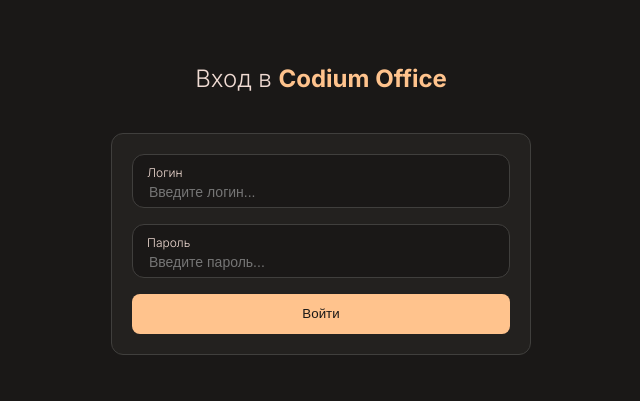
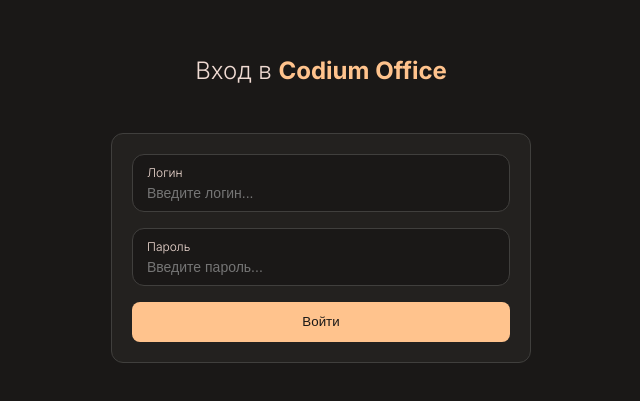
Before and after one commit to codiumkg/backoffice-archive, a Next.js app: page /login in a window 1280 px wide. Shown: the part 191-592 px from the top of the page, without its empty margins (319-959 px from the left). Built offline with nearby package versions, Linux system fonts and the light colour scheme.

Commit message:
Set up inputs

```diff
--- a/app/layout.tsx
+++ b/app/layout.tsx
@@ -1,4 +1,5 @@
 import type { Metadata } from "next";
+import { Toaster } from "react-hot-toast";
 import { Inter } from "next/font/google";
 import "./globals.css";
 
@@ -16,7 +17,10 @@
 }) {
   return (
     <html lang="en">
-      <body className={inter.className}>{children}</body>
+      <body className={inter.className}>
+        <Toaster />
+        {children}
+      </body>
     </html>
   );
 }
--- a/components/Login/Login.module.scss
+++ b/components/Login/Login.module.scss
@@ -7,7 +7,7 @@
 }
 
 .heading {
-  margin-bottom: 40px;
+  margin-bottom: 48px;
   text-align: center;
 }
 
--- a/components/Login/Login.tsx
+++ b/components/Login/Login.tsx
@@ -1,11 +1,35 @@
 "use client";
 
+import { useForm, SubmitHandler } from "react-hook-form";
+import { useNotification } from "@/hooks/useNotification";
 import Button from "../shared/Button/Button";
 import CustomInput from "../shared/CustomInput/CustomInput";
 import Typography from "../shared/Typography/Typography";
 import styles from "./Login.module.scss";
+import { ILogin } from "@/interfaces/auth";
+
+const initialValues = {
+  username: "",
+  password: "",
+};
+
+interface LoginForm {
+  username: string;
+  password: string;
+}
 
 export default function Login() {
+  const loginForm = useForm<LoginForm>({
+    defaultValues: initialValues,
+    mode: "onChange",
+  });
+
+  const { showErrorNotification } = useNotification();
+
+  const onSubmit: SubmitHandler<LoginForm> = (data: ILogin) => {
+    showErrorNotification("Неверный логин или пароль");
+  };
+
   return (
     <div>
       <div className={styles.heading}>
@@ -14,20 +38,22 @@
         </Typography>
       </div>
       <div className={styles.card}>
-        <form>
+        <form onSubmit={loginForm.handleSubmit(onSubmit)}>
           <CustomInput
-            name="username"
             label="Логин"
             placeholder="Введите логин..."
+            {...loginForm.register("username")}
+            onChange={(e) => loginForm.setValue("username", e.target.value)}
           />
           <CustomInput
-            name="password"
             label="Пароль"
             placeholder="Введите пароль..."
             type="password"
+            {...loginForm.register("password")}
+            onChange={(e) => loginForm.setValue("password", e.target.value)}
           />
 
-          <Button text="Войти" />
+          <Button text="Войти" type="submit" />
         </form>
       </div>
     </div>
--- a/components/shared/Button/Button.module.scss
+++ b/components/shared/Button/Button.module.scss
@@ -8,6 +8,7 @@
   width: 100%;
   padding: 8px 12px;
   border-radius: 8px;
+  cursor: pointer;
 }
 
 .disabled {
--- a/components/shared/Button/Button.tsx
+++ b/components/shared/Button/Button.tsx
@@ -4,14 +4,21 @@
 interface Props {
   text: string;
   disabled?: boolean;
+  type?: "button" | "submit";
   onClick?: () => void;
 }
 
-export default function Button({ text, disabled = false, onClick }: Props) {
+export default function Button({
+  text,
+  type = "button",
+  disabled = false,
+  onClick,
+}: Props) {
   return (
     <button
       className={cn(styles.primary, disabled ? styles.disabled : "")}
       onClick={onClick}
+      type={type}
       disabled={disabled}
     >
       {text}
--- a/components/shared/CustomInput/CustomInput.module.scss
+++ b/components/shared/CustomInput/CustomInput.module.scss
@@ -10,7 +10,6 @@
   label {
     font-size: 12px;
     font-weight: 300;
-    margin-bottom: 20px;
   }
 
   input {
@@ -21,6 +20,7 @@
     border: none;
     height: 100%;
     width: 100%;
+    padding: 4px 0;
     color: var(--text-color);
   }
 }
--- a/components/shared/CustomInput/CustomInput.tsx
+++ b/components/shared/CustomInput/CustomInput.tsx
@@ -1,8 +1,9 @@
-import { HTMLInputTypeAttribute } from "react";
+import { HTMLInputTypeAttribute, InputHTMLAttributes } from "react";
 import styles from "./CustomInput.module.scss";
+import { UseFormRegister } from "react-hook-form";
 
-interface Props {
-  name?: string;
+interface Props extends InputHTMLAttributes<HTMLInputElement> {
+  name: string;
   value?: string;
   type?: HTMLInputTypeAttribute;
   placeholder?: string;
@@ -15,11 +16,12 @@
   placeholder,
   label,
   type,
+  ...rest
 }: Props) {
   return (
     <div className={styles.container}>
       {!!label && <label htmlFor={name}>{label}</label>}
-      <input name={name} value={value} placeholder={placeholder} type={type} />
+      <input {...rest} value={value} placeholder={placeholder} type={type} />
     </div>
   );
 }
--- /dev/null
+++ b/hooks/useNotification.ts
@@ -0,0 +1,20 @@
+import { toast } from "react-hot-toast";
+
+function showSuccessNotification(text: string = "Успешно") {
+  toast.success(text, {
+    style: { background: "var(--secondary-color)", color: "var(--text-color)" },
+  });
+}
+
+function showErrorNotification(text: string = "Ошибка") {
+  toast.error(text, {
+    style: { background: "var(--secondary-color)", color: "var(--text-color)" },
+  });
+}
+
+export function useNotification() {
+  return {
+    showSuccessNotification,
+    showErrorNotification,
+  };
+}
--- a/package.json
+++ b/package.json
@@ -13,6 +13,7 @@
     "next": "14.0.2",
     "react": "^18",
     "react-dom": "^18",
+    "react-hook-form": "^7.48.2",
     "react-hot-toast": "^2.4.1",
     "zustand": "^4.4.6"
   },
```
Also changed, not shown: 1 other file (tests, documents, lock files or other folders).
